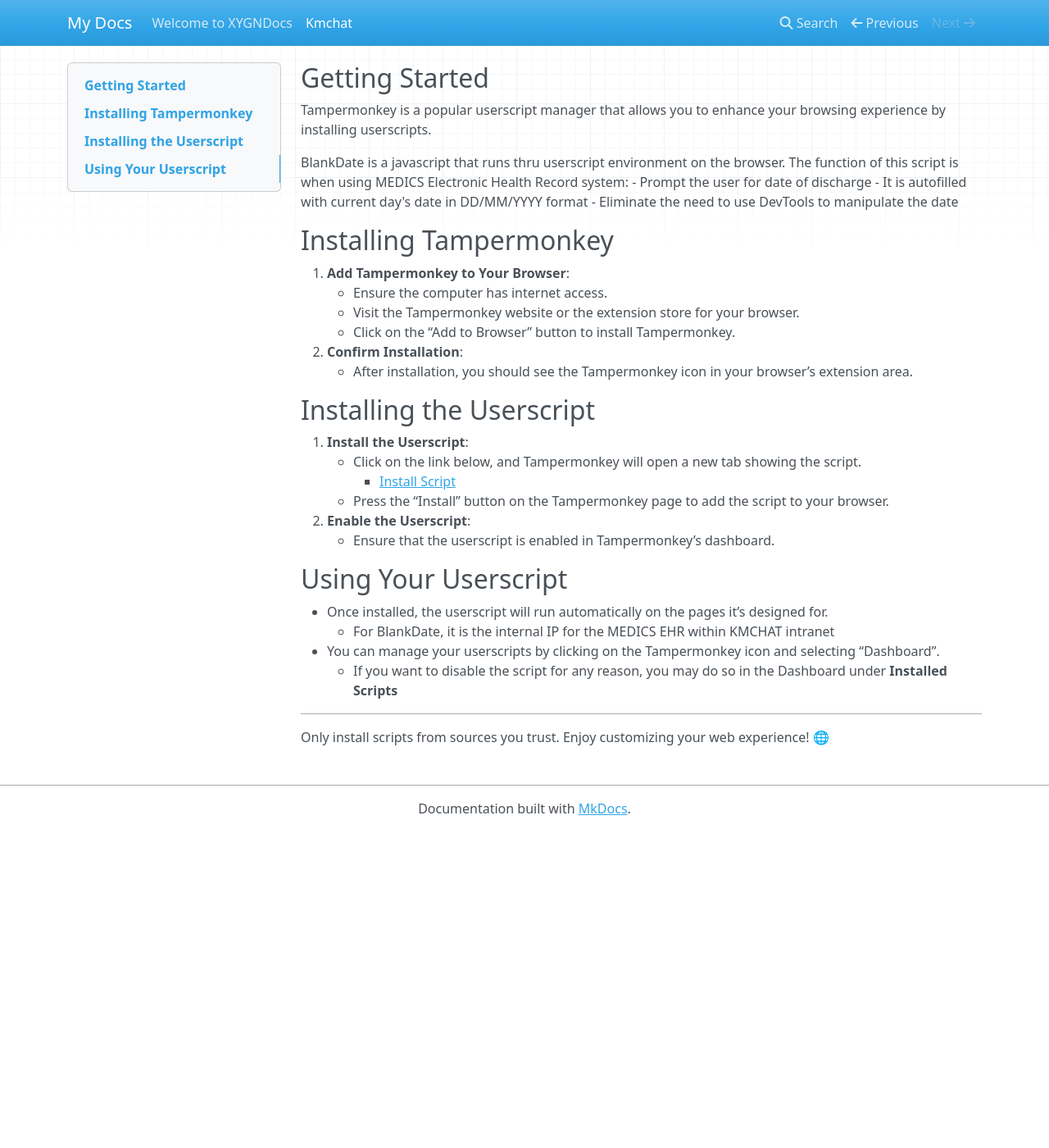
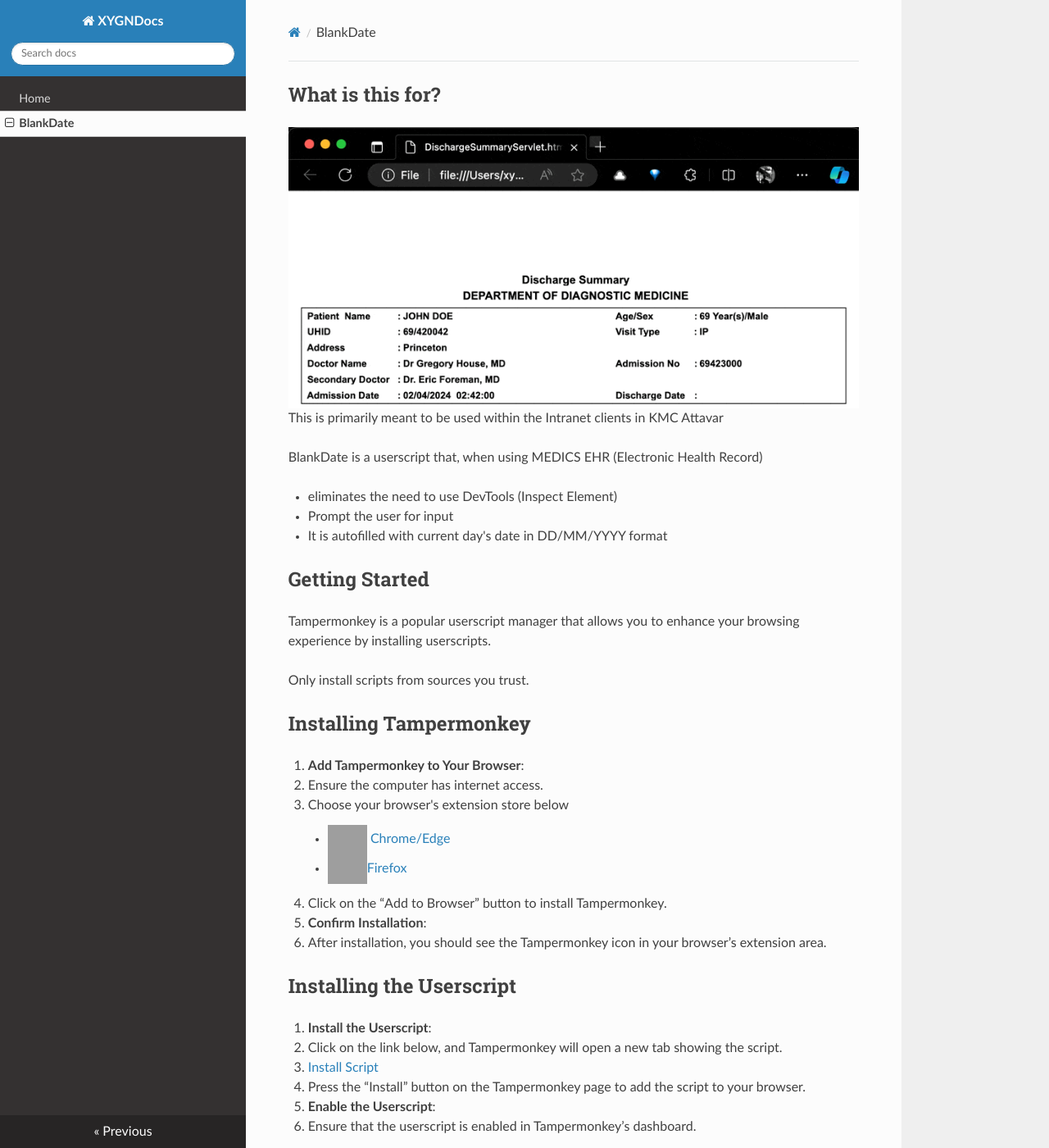
Before and after one commit to xygn/Docs, an MkDocs documentation site: the page built from docs/kmchat.md, in a window 1280 px wide and 1400 px high. Shown: the whole window at 82% size. Built offline with MkDocs 1.6.1, drawn with Linux system fonts in a browser that asks for light colours; nearby versions of some CDN libraries; some of the changed text lies outside the part shown; grey boxes are pictures that could not be loaded.

Commit message:
docs: update

```diff
--- a/docs/kmchat.md
+++ b/docs/kmchat.md
@@ -1,38 +1,71 @@
+## What is this for?
+![Demo](https://github.com/xygn/Docs/raw/main/docs/static/demo-blankdate.gif)
+This is primarily meant to be used within the Intranet clients in KMC Attavar
+
+BlankDate is a userscript that, when using MEDICS EHR (Electronic Health Record)
+
+- eliminates the need to use DevTools (Inspect Element)
+
+- Prompt the user for input
+
+- It is autofilled with current day's date in DD/MM/YYYY format
+
 ## **Getting Started**
 
 Tampermonkey is a popular userscript manager that allows you to enhance your browsing experience by installing userscripts.
 
-BlankDate is a javascript that runs thru userscript environment on the browser.
-The function of this script is when using MEDICS Electronic Health Record system:
-- Prompt the user for date of discharge
-	- It is autofilled with current day's date in DD/MM/YYYY format
-- Eliminate the need to use DevTools to manipulate the date
-
+Only install scripts from sources you trust.
 ## **Installing Tampermonkey**
 
+
+
 1. **Add Tampermonkey to Your Browser**:
-    - Ensure the computer has internet access.
-    - Visit the Tampermonkey website or the extension store for your browser.
-    - Click on the “Add to Browser” button to install Tampermonkey.
+
+- Ensure the computer has internet access.
+
+- Choose your browser's extension store below
+	- <img src="https://upload.wikimedia.org/wikipedia/commons/thumb/e/e1/Google_Chrome_icon_%28February_2022%29.svg/48px-Google_Chrome_icon_%28February_2022%29.svg.png" width="48" height="48"> [Chrome/Edge](https://chrome.google.com/webstore/detail/dhdgffkkebhmkfjojejmpbldmpobfkfo)
+
+	- <img src="https://upload.wikimedia.org/wikipedia/commons/thumb/a/a0/Firefox_logo%2C_2019.svg/77px-Firefox_logo%2C_2019.svg.png" width="48" height="48">[Firefox](https://addons.mozilla.org/en-US/firefox/addon/tampermonkey/)
+
+- Click on the “Add to Browser” button to install Tampermonkey.
+
 2. **Confirm Installation**:
-    - After installation, you should see the Tampermonkey icon in your browser’s extension area.
+
+- After installation, you should see the Tampermonkey icon in your browser’s extension area.
+
+
 
 ## **Installing the Userscript**
 
+
+
 1. **Install the Userscript**:
-    - Click on the link below, and Tampermonkey will open a new tab showing the script.
-	    - [Install Script](https://gist.github.com/xygn/725851ad8d173c708cd828d35c017b40/raw/415a72ed28d38ebe2ca1dd29ad85f86f0ba7fa0b/BlankDate.user.js)
-    - Press the “Install” button on the Tampermonkey page to add the script to your browser.
+
+- Click on the link below, and Tampermonkey will open a new tab showing the script.
+
+- [Install Script](https://gist.github.com/xygn/725851ad8d173c708cd828d35c017b40/raw/415a72ed28d38ebe2ca1dd29ad85f86f0ba7fa0b/BlankDate.user.js)
+
+- Press the “Install” button on the Tampermonkey page to add the script to your browser.
+
 2. **Enable the Userscript**:
-    - Ensure that the userscript is enabled in Tampermonkey’s dashboard.
+
+- Ensure that the userscript is enabled in Tampermonkey’s dashboard.
+
+
 
 ## **Using Your Userscript**
 
+
+
 - Once installed, the userscript will run automatically on the pages it’s designed for.
-	- For BlankDate, it is the internal IP for the MEDICS EHR within KMCHAT intranet
+
+- For BlankDate, it is the internal IP for the MEDICS EHR within KMCHAT intranet
+
 - You can manage your userscripts by clicking on the Tampermonkey icon and selecting “Dashboard”.
-	- If you want to disable the script for any reason, you may do so in the Dashboard under **Installed Scripts**
+
+- If you want to disable the script for any reason, you may do so in the Dashboard under **Installed Scripts**
+
+
 
 ---
-
- Only install scripts from sources you trust. Enjoy customizing your web experience! 🌐
--- a/mkdocs.yml
+++ b/mkdocs.yml
@@ -1 +1,8 @@
-site_name: My Docs
+site_name: XYGNDocs
+copyright: (C) Sai Vishal 2024 vishal@manipal.edu
+theme:
+  name: readthedocs
+
+nav:
+  - Home: index.md
+  - BlankDate: kmchat.md
```
Also changed, not shown: docs/static/demo-blankdate.gif (added).
